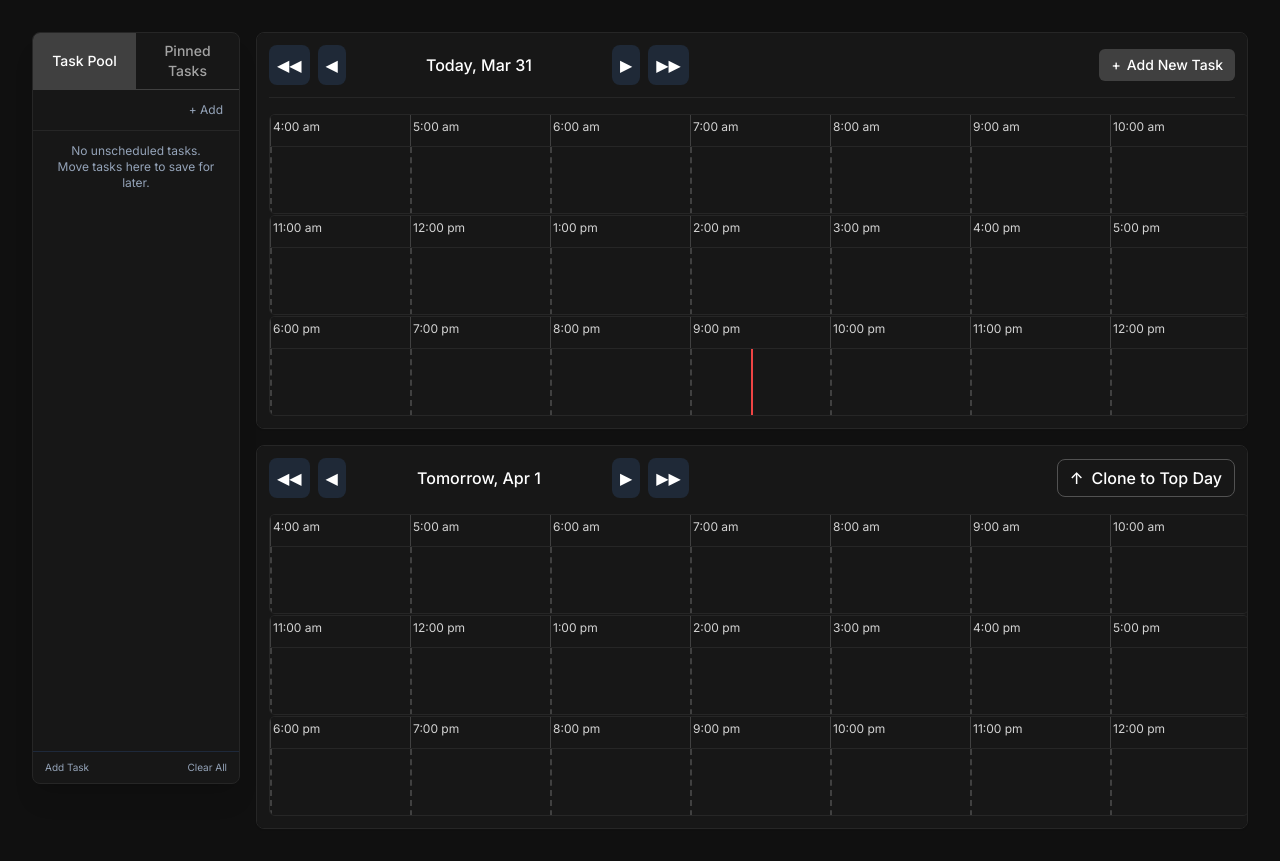
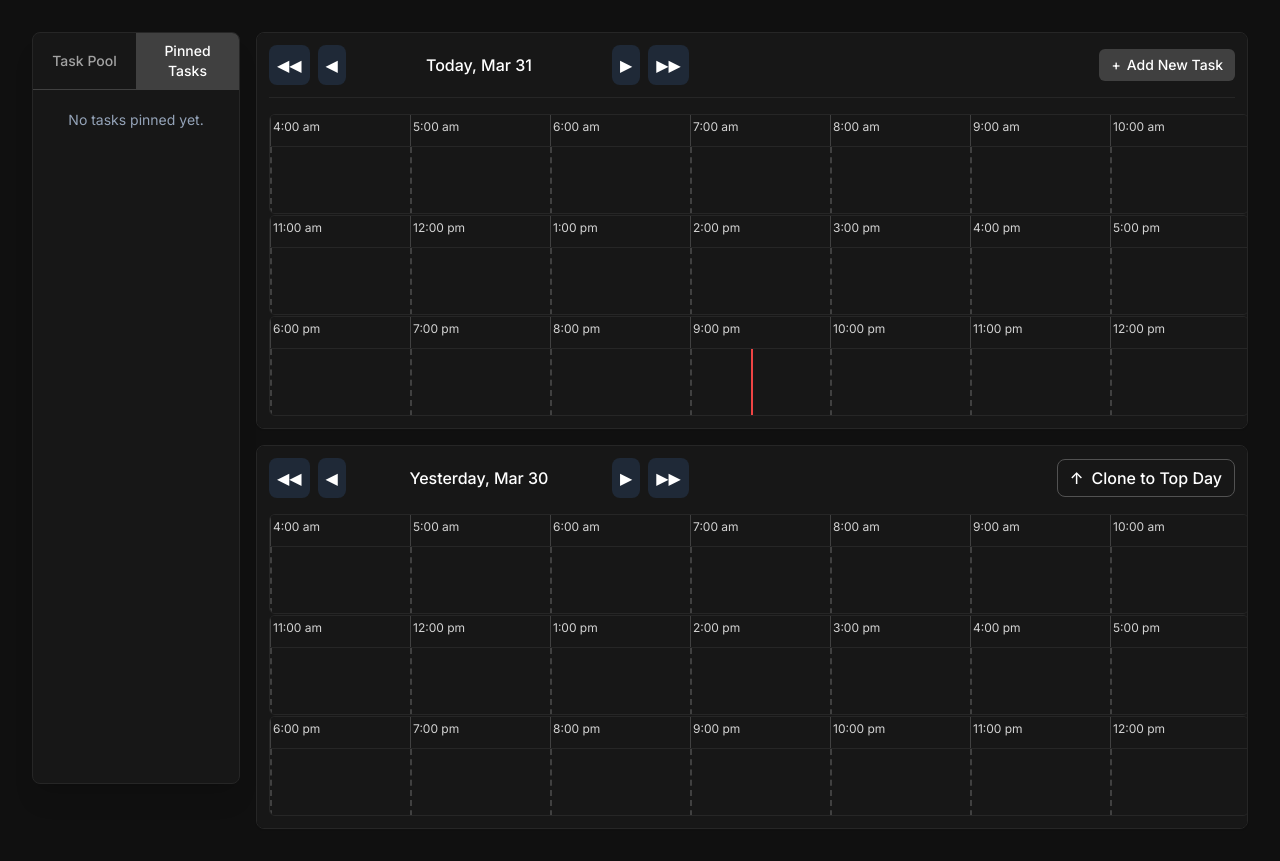
Before and after one commit to obihughes/omega-planner, a Next.js app: page / in a window 1280 px wide. Built offline with nearby package versions, Linux system fonts and the light colour scheme.

Commit message:
feat: Implement default planner views and task pool pinning

```diff
--- a/components/planner/DailyPlanner.tsx
+++ b/components/planner/DailyPlanner.tsx
@@ -388,6 +388,8 @@ export default function DailyPlanner() {
     cancelCopy,
     handleDropCopy,
     cloneDayTasks,
+    isTaskPoolOpen,
+    setIsTaskPoolOpen,
   } = useDailyPlanner();
 
   const [showTaskForm, setShowTaskForm] = useState<boolean>(false);
@@ -414,13 +416,11 @@ export default function DailyPlanner() {
   const handleResizeStart = (task: Task, edge: 'start' | 'end', e: React.MouseEvent<HTMLDivElement>) => {
     e.stopPropagation();
     e.preventDefault();
-    cancelCopy();
+    if (cancelCopy) cancelCopy();
     setDraggingTask(null);
 
-    // Apply cursor style directly to document.body for consistency
     document.body.style.cursor = 'col-resize';
 
-    // Add a class to the html element to prevent selection during resize
     document.documentElement.classList.add('resize-active');
 
     if (task) {
@@ -1082,7 +1082,7 @@ export default function DailyPlanner() {
   const handleDragStart = (taskIndex: number, e: React.MouseEvent) => {
     e.preventDefault();
     e.stopPropagation();
-    cancelCopy();
+    if (cancelCopy) cancelCopy();
     setResizingTask(null);
     const taskToDrag = tasks[taskIndex];
     if (taskToDrag) {
@@ -1118,14 +1118,17 @@ export default function DailyPlanner() {
                 TASK_COLORS={TASK_COLORS}
                 activeTab={activeSidebarTab}
                 topDayOffset={topDayOffset}
-                setPoolTasks={setPoolTasks}
-                setCopyingTaskData={setCopyingTaskData}
-                setTargetCopyDayOffset={setTargetCopyDayOffset}
+                isOpen={isTaskPoolOpen}
+                setIsOpen={setIsTaskPoolOpen}
                 onActualAddPoolTask={handleActualAddPoolTask}
+                onAddTaskToTimeline={(taskFromPool, dayOffsetForDrop) => {
+                  if (startCopy) startCopy(taskFromPool);
+                  const dropStartHour = taskFromPool.startHour !== 0 ? taskFromPool.startHour : 9; // Default or actual start hour
+                  if (handleDropCopy) handleDropCopy(dayOffsetForDrop, dropStartHour);
+                }}
+                onDeleteTaskFromPool={handleDeletePoolTask}
+                onClearPool={clearPool}
                 openEditModal={openEditModal}
-                formatDuration={formatDuration}
-                onDeletePoolTask={handleDeletePoolTask}
-                onClearPool={handleClearPool}
               />
             )}
             {activeSidebarTab === 'pinned' && (
--- a/components/planner/TaskPoolSidebar.tsx
+++ b/components/planner/TaskPoolSidebar.tsx
@@ -1,32 +1,30 @@
 import React, { useState, useCallback } from 'react';
 import { Task } from '../../types/planner';
-import { Input } from "@/components/ui";
-import { CopyPlus, Trash2, Edit3 } from 'lucide-react';
+import { Input, Button } from "@/components/ui";
+import { CopyPlus, Trash2, Edit3, Pin, PinOff, GripVertical } from 'lucide-react';
+import { formatDuration } from '@/utils/formatters';
 
 // Imported from DailyPlanner's constants, or pass as prop
 // For now, let's assume TASK_COLORS is passed as a prop.
 // const TASK_COLORS = [ ... ];
 
-interface TaskPoolSidebarProps {
+export interface TaskPoolSidebarProps {
   poolTasks: Task[];
   TASK_COLORS: string[]; // For the add form color picker
   activeTab: 'pool' | 'pinned'; // To control rendering, though parent will likely do this
   topDayOffset: number;
-
-  // Functions from parent to interact with parent state
-  setPoolTasks: (setter: (prevTasks: Task[]) => Task[]) => void;
-  setCopyingTaskData: (task: Task | null) => void;
-  setTargetCopyDayOffset: (offset: number | null) => void;
+  isOpen: boolean;
+  setIsOpen: React.Dispatch<React.SetStateAction<boolean>>;
 
   // Function to handle the actual adding of task to parent's state
   // Parent will assign ID and use its taskIdCounter
   onActualAddPoolTask: (taskData: { name: string; duration: number; color: string }) => void;
 
   // Utility functions
-  formatDuration: (duration: number) => string;
   onDeletePoolTask?: (taskId: string) => void;
   onClearPool?: () => void;
   openEditModal: (task: Task, isFromPool?: boolean) => void;
+  onAddTaskToTimeline: (task: Task, dayOffset: number) => void;
 }
 
 export const TaskPoolSidebar: React.FC<TaskPoolSidebarProps> = ({
@@ -34,19 +32,22 @@ export const TaskPoolSidebar: React.FC<TaskPoolSidebarProps> = ({
   TASK_COLORS,
   activeTab, // This component might not need to know the activeTab if parent only renders it when it's the pool tab
   topDayOffset,
-  setPoolTasks,
-  setCopyingTaskData,
-  setTargetCopyDayOffset,
+  isOpen,
+  setIsOpen,
   onActualAddPoolTask,
-  formatDuration,
   onDeletePoolTask,
   onClearPool,
   openEditModal,
+  onAddTaskToTimeline,
 }) => {
   const [showPoolTaskForm, setShowPoolTaskForm] = useState<boolean>(false);
   const [newPoolTaskName, setNewPoolTaskName] = useState<string>("");
   const [newPoolTaskDuration, setNewPoolTaskDuration] = useState<number>(1); // Default duration 1h
   const [newPoolTaskColor, setNewPoolTaskColor] = useState<string>(TASK_COLORS[0] || "bg-gray-300 dark:bg-gray-600"); // Default to first color or a fallback
+
+  if (!isOpen) {
+    return null;
+  }
 
   const handleAddPoolTaskSubmit = useCallback(() => {
     if (newPoolTaskName.trim() === "") return;
@@ -73,22 +74,28 @@ export const TaskPoolSidebar: React.FC<TaskPoolSidebarProps> = ({
   //   return null;
   // }
 
+  const handleDragStartPoolItem = (e: React.DragEvent<HTMLDivElement>, task: Task) => {
+    e.dataTransfer.setData('task', JSON.stringify(task));
+    e.dataTransfer.effectAllowed = 'copy';
+    // Call onAddTaskToTimeline here if drag is directly to timeline from pool
+    // This might be complex depending on how drop is handled on the timeline side
+    // For now, let's assume a click-to-add or a different drag mechanism for adding to timeline
+  };
+
   return (
-    <>
-      {/* Task Pool Content (previously inside conditional block in DailyPlanner) */}
-      <div className="flex flex-col flex-grow overflow-hidden">
-        {/* Task Pool Header */}
-        <div className="p-2 border-b border-neutral-800 flex justify-end items-center">
-          <button
-            type="button"
-            className="text-xs text-slate-400 hover:text-white px-2 py-1 rounded hover:bg-slate-800/50 transition-colors"
-            onClick={() => setShowPoolTaskForm(true)}
-            title="Add new task to pool"
-          >
-            + Add
-          </button>
+    <div className="flex flex-col h-full bg-neutral-850 text-white p-0">
+      <div className="flex justify-between items-center p-3 border-b border-neutral-700 sticky top-0 bg-neutral-850 z-10">
+        <h3 className="font-semibold text-base">Task Pool</h3>
+        <div className="flex items-center gap-2">
+          <Button variant="ghost" size="icon" onClick={() => setShowPoolTaskForm(!showPoolTaskForm)} className="text-neutral-400 hover:text-white w-7 h-7">
+            <CopyPlus className="w-4 h-4" />
+          </Button>
+          <Button variant="ghost" size="icon" onClick={() => setIsOpen(false)} className="text-neutral-400 hover:text-white w-7 h-7">
+            <PinOff className="w-4 h-4" />
+          </Button>
         </div>
-        {/* Task Pool List Area */}
+      </div>
+
       <div className="flex-grow overflow-y-auto p-1">
         {poolTasks.length === 0 ? (
           <div className="text-slate-400 text-xs p-2 text-center">
@@ -108,11 +115,12 @@ export const TaskPoolSidebar: React.FC<TaskPoolSidebarProps> = ({
                   <button
                     type="button"
                     className="h-5 w-5 rounded bg-white/20 flex items-center justify-center text-white hover:bg-white/30 transition-colors"
-                      onClick={() => {
+                    onClick={(e) => {
+                      e.preventDefault();
                       const poolTask = poolTasks.find(t => t.id === task.id);
                       if (poolTask) {
-                          setCopyingTaskData({...poolTask});
-                          setTargetCopyDayOffset(topDayOffset);
+                        // Call onAddTaskToTimeline to copy to schedule
+                        onAddTaskToTimeline(poolTask, topDayOffset);
                       }
                     }}
                     title="Copy to Schedule"
@@ -122,8 +130,9 @@ export const TaskPoolSidebar: React.FC<TaskPoolSidebarProps> = ({
                   <button
                     type="button"
                     className="h-5 w-5 rounded bg-white/20 flex items-center justify-center text-white hover:bg-white/30 transition-colors"
-                      onClick={() => {
-                        setPoolTasks(prev => prev.filter(t => t.id !== task.id));
+                    onClick={(e) => {
+                      e.preventDefault();
+                      if (onDeletePoolTask) onDeletePoolTask(task.id);
                     }}
                     title="Delete task"
                   >
@@ -132,7 +141,10 @@ export const TaskPoolSidebar: React.FC<TaskPoolSidebarProps> = ({
                   <button
                     type="button"
                     className="h-5 w-5 rounded bg-white/20 flex items-center justify-center text-white hover:bg-white/30 transition-colors"
-                      onClick={() => openEditModal(task, true)}
+                    onClick={(e) => {
+                      e.preventDefault();
+                      openEditModal(task, true);
+                    }}
                     title="Edit Pool Task"
                   >
                     <Edit3 className="w-3.5 h-3.5" />
@@ -143,7 +155,7 @@ export const TaskPoolSidebar: React.FC<TaskPoolSidebarProps> = ({
           </div>
         )}
       </div>
-        {/* Task Pool Footer */}
+
       <div className="p-1 border-t border-slate-800 flex justify-between items-center text-[10px]">
         <button
           type="button"
@@ -156,15 +168,15 @@ export const TaskPoolSidebar: React.FC<TaskPoolSidebarProps> = ({
         <button
           type="button"
           className="text-slate-400 hover:text-white px-2 py-1 rounded hover:bg-slate-800 transition-colors"
-            onClick={() => setPoolTasks(() => [])} // Clears all pool tasks - FIXED LINTER ERROR
+          onClick={() => {
+            if (onClearPool) onClearPool();
+          }}
           disabled={poolTasks.length === 0}
         >
           Clear All
         </button>
       </div>
-      </div>
 
-      {/* New Pool Task Form Modal */}
       {showPoolTaskForm && (
         <div className="fixed inset-0 bg-black/30 dark:bg-black/50 flex items-center justify-center z-[130]">
           <div className="bg-white dark:bg-gray-900 p-6 rounded-xl shadow-xl max-w-sm w-full">
@@ -182,7 +194,7 @@ export const TaskPoolSidebar: React.FC<TaskPoolSidebarProps> = ({
                 />
               </div>
               <div className="grid grid-cols-2 gap-4">
-                <div> {/* Duration Input Column */}
+                <div>
                   <label htmlFor="newPoolTaskDurationSelect" className="block text-sm font-medium text-gray-700 dark:text-gray-300 mb-1">Duration</label>
                   <select
                     id="newPoolTaskDurationSelect"
@@ -200,7 +212,8 @@ export const TaskPoolSidebar: React.FC<TaskPoolSidebarProps> = ({
                     <option value="4">4h</option>
                   </select>
                 </div>
-                <div> {/* Placeholder for another input if needed, or adjust grid-cols */} </div>
+                <div>
+                </div>
               </div>
               <div>
                 <label className="block text-sm font-medium text-gray-700 dark:text-gray-300 mb-1">Color</label>
@@ -236,6 +249,6 @@ export const TaskPoolSidebar: React.FC<TaskPoolSidebarProps> = ({
           </div>
         </div>
       )}
-    </>
+    </div>
   );
 };
--- a/hooks/useDailyPlannerState.ts
+++ b/hooks/useDailyPlannerState.ts
@@ -12,7 +12,7 @@ const PIXELS_PER_HOUR = 140; // From DailyPlanner
 const PIXELS_PER_MINUTE = PIXELS_PER_HOUR / 60;
 const DEFAULT_TASK_DURATION = 1; // Default duration for new tasks
 const DEFAULT_TOP_DAY_OFFSET = 0; // Today
-const DEFAULT_BOTTOM_DAY_OFFSET = 1; // Tomorrow
+const DEFAULT_BOTTOM_DAY_OFFSET = -1; // Yesterday
 
 // Define the type for the resizingTask state
 interface ResizingTaskState {
@@ -36,7 +36,8 @@ export function useDailyPlanner() {
   const [pinnedTasks, setPinnedTasks] = useState<PinnedTask[]>([]);
   const [taskIdCounter, setTaskIdCounter] = useState<number>(-1); // Last used ID, primarily for display or effects
   const taskIdCounterRef = useRef<number>(-1); // Ref for the actual latest ID counter for generation
-  const [activeSidebarTab, setActiveSidebarTab] = useState<'pool' | 'pinned'>('pool');
+  const [activeSidebarTab, setActiveSidebarTab] = useState<'pool' | 'pinned'>('pinned');
+  const [isTaskPoolOpen, setIsTaskPoolOpen] = useState<boolean>(true); // Added for default open task pool
 
   const [draggingTask, setDraggingTask] = useState<{
     taskIndex: number;
@@ -569,10 +570,9 @@ export function useDailyPlanner() {
 
     let maxIdInExistingTasks = -1;
     if (allLoadedTasksForIdCalc.length > 0) {
-      // Correctly parse string IDs to numbers before finding max
       const validIds = allLoadedTasksForIdCalc.map(t => {
         const numId = parseInt(t.id, 10);
-        return isNaN(numId) ? -Infinity : numId; // Use -Infinity for unparseable, won't affect Math.max
+        return isNaN(numId) ? -Infinity : numId;
       }).filter(id => id !== -Infinity);
 
       if (validIds.length > 0) {
@@ -580,7 +580,7 @@ export function useDailyPlanner() {
       }
     }
 
-    const lastStoredId = TaskStorage.loadNextId(); // This should be the last ID *used*
+    const lastStoredId = TaskStorage.loadNextId();
 
     const effectiveLastUsedId = Math.max(
       maxIdInExistingTasks,
@@ -588,19 +588,20 @@ export function useDailyPlanner() {
     );
 
     setTaskIdCounter(effectiveLastUsedId);
-    taskIdCounterRef.current = effectiveLastUsedId; // Initialize the ref here
+    taskIdCounterRef.current = effectiveLastUsedId;
 
-    // Updated console log for clarity
     console.log(`🔢 Initial last used ID set to: ${effectiveLastUsedId}. Next ID will be ${effectiveLastUsedId + 1}. (Details: Max from tasks: ${maxIdInExistingTasks}, ID from storage: ${lastStoredId === null || lastStoredId === undefined ? 'N/A' : lastStoredId})`);
 
-    const loadedSettings = TaskStorage.loadDayViewSettings();
-    if (loadedSettings) {
-      setTopDayOffset(loadedSettings.topDayOffset);
-      setBottomDayOffset(loadedSettings.bottomDayOffset);
-    } else {
-      // Save default view if nothing is loaded
-      TaskStorage.saveDayViewSettings({ topDayOffset: DEFAULT_TOP_DAY_OFFSET, bottomDayOffset: DEFAULT_BOTTOM_DAY_OFFSET });
-    }
+    // --- MODIFIED DAY VIEW SETTINGS LOGIC ---
+    // Always set the day offsets to the application defaults first.
+    _setTopDayOffset(DEFAULT_TOP_DAY_OFFSET);
+    _setBottomDayOffset(DEFAULT_BOTTOM_DAY_OFFSET);
+    // Then, save these new application defaults to localStorage, overwriting any old settings.
+    // This establishes the new defaults as the baseline for this user.
+    // Subsequent user changes to the day views will then be saved and loaded correctly by the other useEffect.
+    console.log('📅 Forcing application default day view settings and saving to storage.');
+    TaskStorage.saveDayViewSettings({ topDayOffset: DEFAULT_TOP_DAY_OFFSET, bottomDayOffset: DEFAULT_BOTTOM_DAY_OFFSET });
+    // --- END MODIFIED LOGIC ---
 
     // Mark initial load as complete after a short delay to allow state updates to settle
     setTimeout(() => {
@@ -608,7 +609,7 @@ export function useDailyPlanner() {
         console.log('✅ useDailyPlanner: Initial load complete.');
     }, 100);
 
-  }, []);
+  }, []); // Empty dependency array means this runs once on mount
 
   // Save tasks whenever they change
   useEffect(() => {
@@ -686,6 +687,7 @@ export function useDailyPlanner() {
     MIN_TASK_DURATION,
     TIMELINE_START_HOUR,
     TIMELINE_END_HOUR,
+    isTaskPoolOpen,
 
     // State Setters (some might be replaced by dedicated functions later)
     setTasks,
@@ -704,6 +706,7 @@ export function useDailyPlanner() {
     setBottomDayOffset,
     setColorPickerState,
     setActiveEditModalTask,
+    setIsTaskPoolOpen,
 
     // Date & View
     getDateLabel,
--- a/next.config.js
+++ b/next.config.js
@@ -1,7 +1,7 @@
 /** @type {import('next').NextConfig} */
 const nextConfig = {
   reactStrictMode: true,
-  output: 'export',
+  // output: 'export', // Removed for development
 }
 
 module.exports = nextConfig
```
Lines whose indentation alone changed are shown as unchanged.
